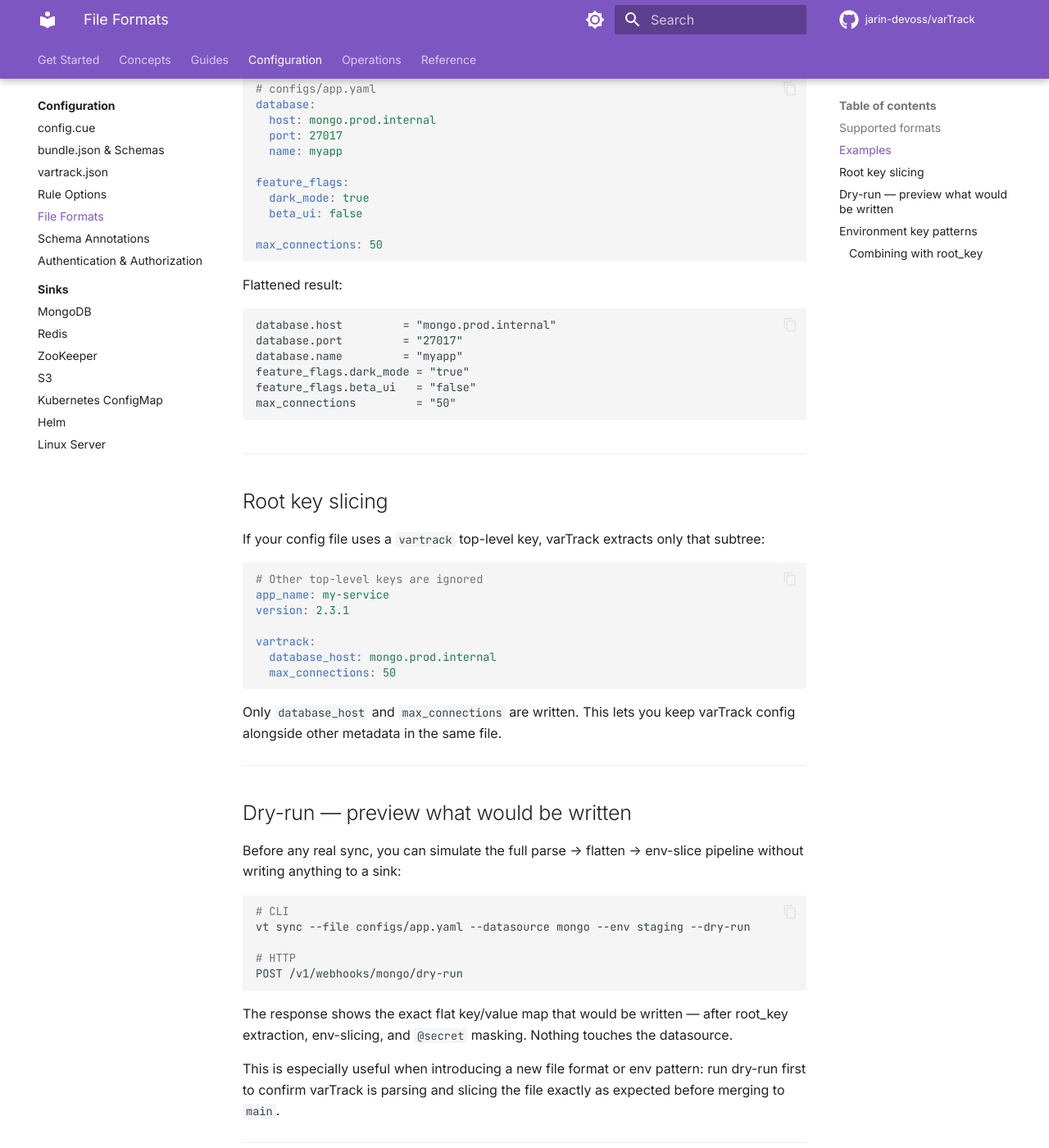
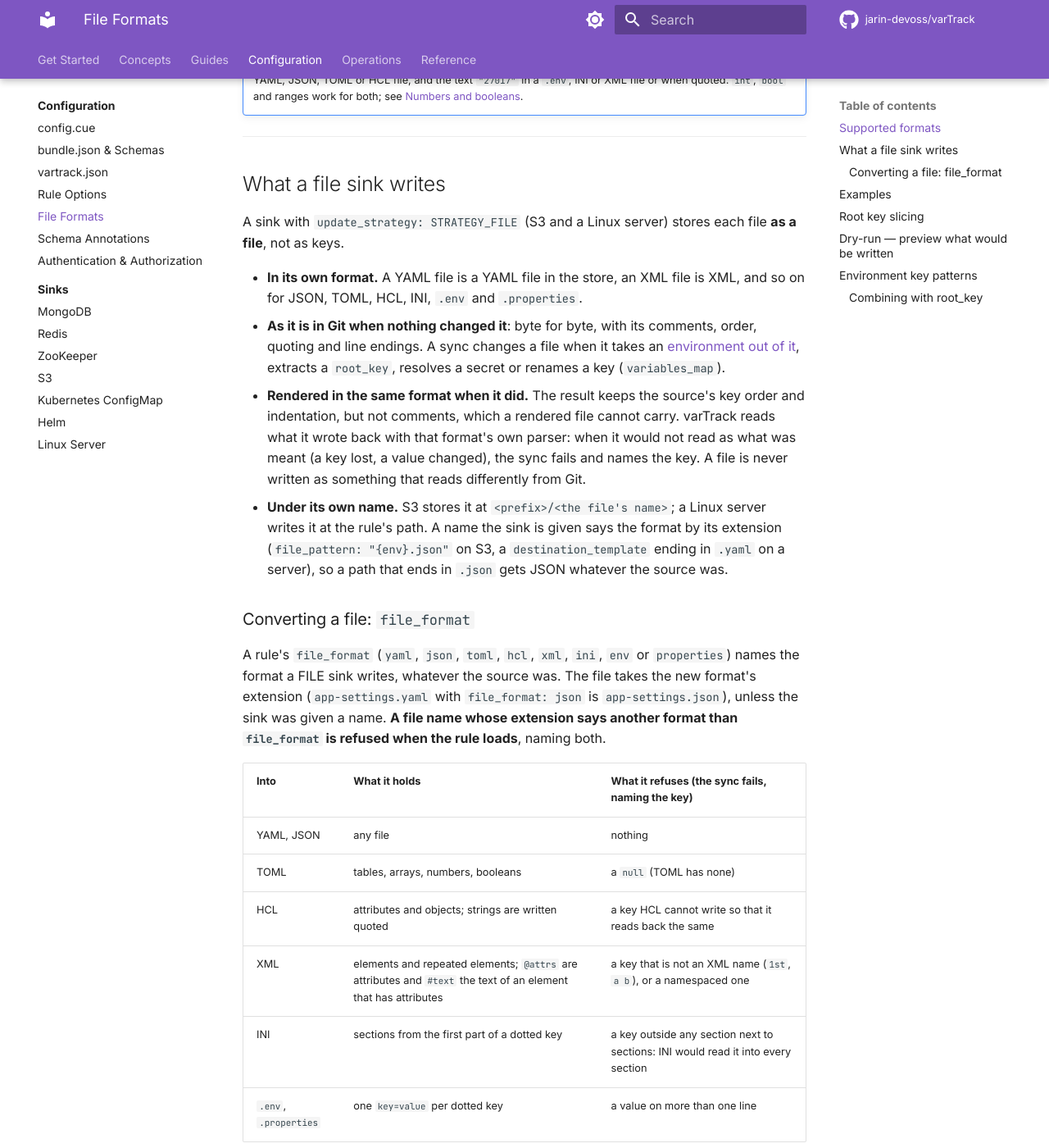
Before and after one commit to jarin-devoss/varTrack, an MkDocs documentation site: the page built from docs/configuration/formats.md, in a window 1280 px wide and 1400 px high, scrolled down 1231 px. Shown: the whole window at 82% size. Built offline with MkDocs 1.6.1 and Material for MkDocs 9.7.7, drawn with Linux system fonts in a browser that asks for light colours; comment, search, counter and statistics services are not loaded; some of the changed text lies outside the part shown.

Commit message:
docs: what a FILE sink writes, and converting a file with file_format
formats.md says a file's extension is read before its name, what a FILE sink
writes, and what each target format holds or refuses; the S3 and Linux
server pages say what STRATEGY_FILE stores; the examples no longer say
.tfvars goes through the HCL parser.

Co-Authored-By: Claude Sonnet 5.5 <noreply@anthropic.com>

```diff
--- a/docs/configuration/formats.md
+++ b/docs/configuration/formats.md
@@ -14,12 +14,44 @@ varTrack auto-detects the format of your config file from its extension. All for
 | `.env` | dotenv / KEY=VALUE | One `KEY=value` per line. Every value is text. |
 | `.ini` | INI | Section + key become `section.key`. Every value is text. |
 | `.hcl` | HCL | Terraform-style config files. Numbers and booleans keep their types. |
-| `.xml` | XML | Elements become dot-separated keys. Every value is text. |
+| `.xml` | XML | Elements become dot-separated keys. An attribute is under `@attrs` (`add.@attrs.key`) and the text of an element that has attributes or children under `#text`, so a `web.config` keeps its `key` and `value`. Every value is text. |
+
+A file's **extension** says its format before its name does: `settings.json` is JSON, `database.toml` is TOML and `variables.tf` is HCL, though `settings`, `database` and `variables` on their own stand for YAML. Only a name with no known extension keeps the format its name stands for (`.env.staging`, `application`). A `.tfvars` file is read as `key = "value"` lines (so a string's quotes are not in its value) and is not a format a file sink writes.
 
 Use `--format` on the `vt sync` command to override auto-detection.
 
 !!! note "What a schema sees"
     The *Flattened result* below is what a sink that stores text gets (every value a string). A [CUE schema](schema-registry.md#cue-schemas) is shown each value **as the file wrote it**, next to the other form it can be read as: `database.port` is the int `27017` in a YAML, JSON, TOML or HCL file, and the text `"27017"` in a `.env`, INI or XML file or when quoted. `int`, `bool` and ranges work for both; see [Numbers and booleans](schema-registry.md#numbers-and-booleans).
+
+---
+
+## What a file sink writes
+
+A sink with `update_strategy: STRATEGY_FILE` (S3 and a Linux server) stores each file **as a file**, not as keys.
+
+- **In its own format.** A YAML file is a YAML file in the store, an XML file is XML, and so on for JSON, TOML, HCL, INI, `.env` and `.properties`.
+- **As it is in Git when nothing changed it**: byte for byte, with its comments, order, quoting and line endings. A sync changes a file when it takes an [environment out of it](../concepts/environment-resolution.md), extracts a `root_key`, resolves a secret or renames a key (`variables_map`).
+- **Rendered in the same format when it did.** The result keeps the source's key order and indentation, but not comments, which a rendered file cannot carry. varTrack reads what it wrote back with that format's own parser: when it would not read as what was meant (a key lost, a value changed), the sync fails and names the key. A file is never written as something that reads differently from Git.
+- **Under its own name.** S3 stores it at `<prefix>/<the file's name>`; a Linux server writes it at the rule's path. A name the sink is given says the format by its extension (`file_pattern: "{env}.json"` on S3, a `destination_template` ending in `.yaml` on a server), so a path that ends in `.json` gets JSON whatever the source was.
+
+### Converting a file: `file_format`
+
+A rule's `file_format` (`yaml`, `json`, `toml`, `hcl`, `xml`, `ini`, `env` or `properties`) names the format a FILE sink writes, whatever the source was. The file takes the new format's extension (`app-settings.yaml` with `file_format: json` is `app-settings.json`), unless the sink was given a name. **A file name whose extension says another format than `file_format` is refused when the rule loads**, naming both.
+
+| Into | What it holds | What it refuses (the sync fails, naming the key) |
+|---|---|---|
+| YAML, JSON | any file | nothing |
+| TOML | tables, arrays, numbers, booleans | a `null` (TOML has none) |
+| HCL | attributes and objects; strings are written quoted | a key HCL cannot write so that it reads back the same |
+| XML | elements and repeated elements; `@attrs` are attributes and `#text` the text of an element that has attributes | a key that is not an XML name (`1st`, `a b`), or a namespaced one |
+| INI | sections from the first part of a dotted key | a key outside any section next to sections: INI would read it into every section |
+| `.env`, `.properties` | one `key=value` per dotted key | a value on more than one line |
+
+- **XML needs one root element.** A file with several top-level keys is wrapped in `<config>` (`xml_root_tag` names another), and reading it back removes it again, so the keys do not change.
+- **A flat file becomes a tree** for a format that holds one: `database.host=x` is `database: {host: x}`, and the keys `items.0`, `items.1` are a list.
+- **A source with no types gives strings.** XML, INI, `.env` and `.properties` have only text, so `port=5432` becomes `port: "5432"` in YAML.
+- **Drift** compares the stored file with Git's keys. For a file converted into HCL or into XML with the added root, a rule that names its file (`file_name`) removes the quotes and the root before it compares; a rule with a `file_path_map` has no single source format, and reads them as written.
+- **HCL comments are not settings.** They are no longer synced as `__comments__` keys.
 
 ---
 
```
Also changed, not shown: docs/sinks/linux-server.md (+1 -1 lines), docs/sinks/s3.md (+3 -3 lines), examples/README.md (+1 -1 lines), 1 other file.
